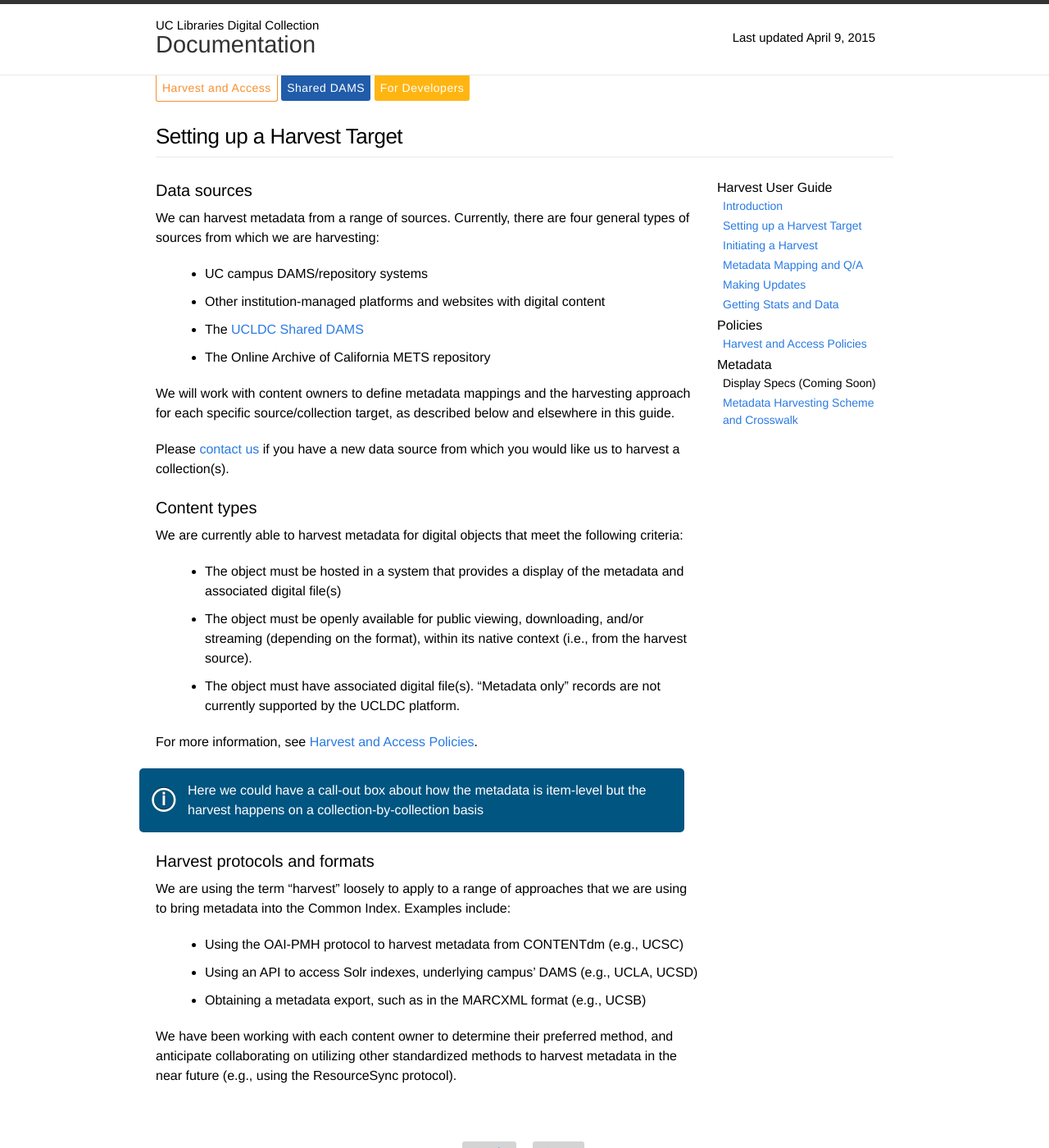
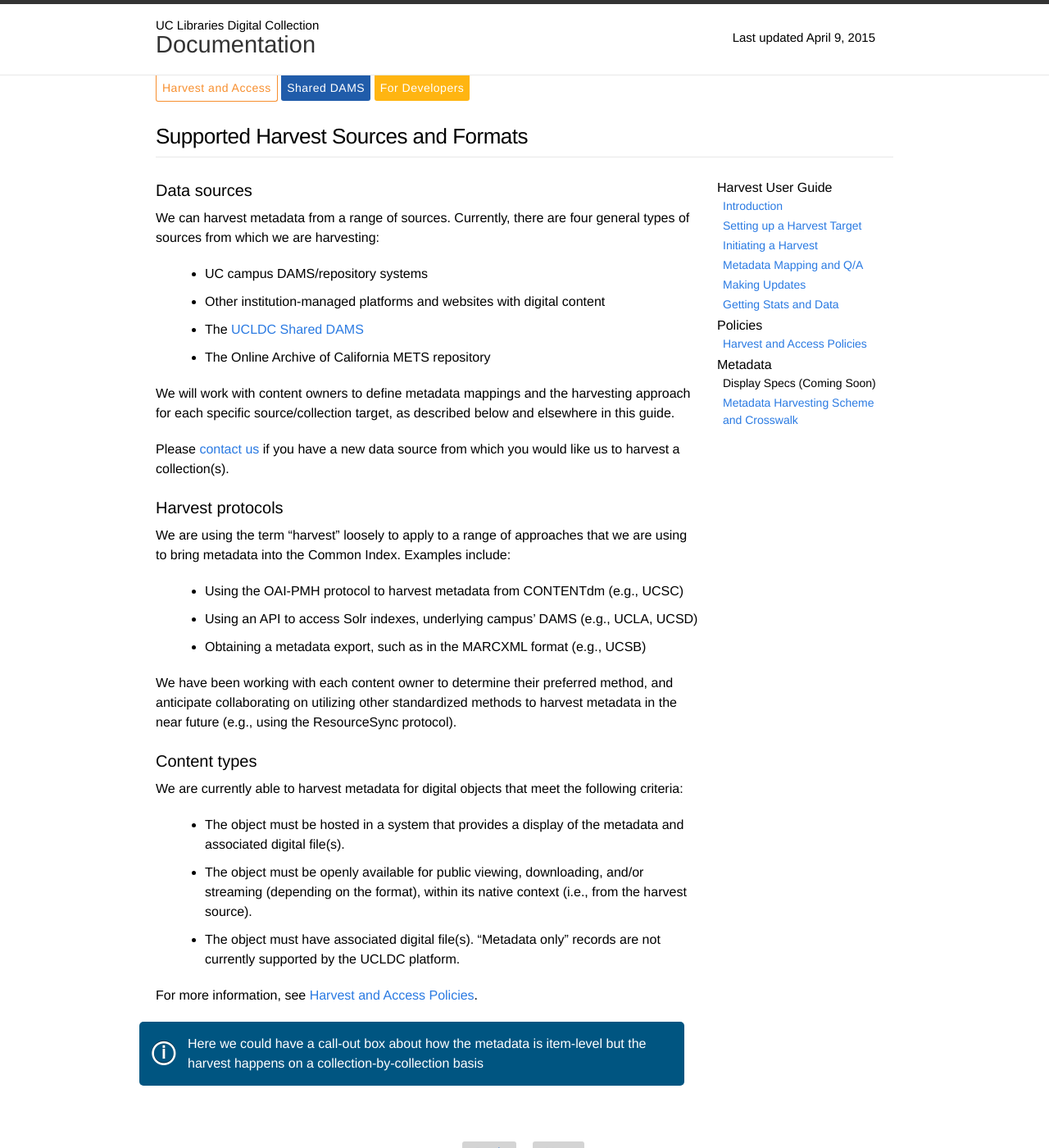
Before and after one commit to ucldc/ucldc-docs, a Jekyll site: the page built from docs/registry/setup.md, in a window 1280 px wide and 1400 px high. Shown: the whole window at 82% size. Built offline with Jekyll 4.4.1, drawn with Linux system fonts in a browser that asks for light colours; nearby versions of some CDN libraries; some of the changed lines change nothing that is shown.

Commit message:
Update setup.md

```diff
--- a/docs/registry/setup.md
+++ b/docs/registry/setup.md
@@ -1,6 +1,6 @@
 ---
 layout: registry-doc
-title: Setting up a Harvest Target
+title: Supported Harvest Sources and Formats
 next_section: registry/start
 prev_section: registry/index
 permalink: /docs/registry/setup/
@@ -19,18 +19,7 @@ We will work with content owners to define metadata mappings and the harvesting
 
 Please [contact us](mailto: ucldc@ucop.edu) if you have a new data source from which you would like us to harvest a collection(s).
 
-##Content types
-We are currently able to harvest metadata for digital objects that meet the following criteria:
-
-- The object must be hosted in a system that provides a display of the metadata and associated digital file(s)
-- The object must be openly available for public viewing, downloading, and/or streaming (depending on the format), within its native context (i.e., from the harvest source).
-- The object must have associated digital file(s). "Metadata only" records are not currently supported by the UCLDC platform.
-
-For more information, see [Harvest and Access Policies]({{ site.url }}{{ site.baseurl }}/docs/registry/access-policies/).
-
-<div class="note"><p>Here we could have a call-out box about how the metadata is item-level but the harvest happens on a collection-by-collection basis</p></div>
-
-##Harvest protocols and formats
+##Harvest protocols
 We are using the term "harvest" loosely to apply to a range of approaches that we are using to bring metadata into the Common Index.  Examples include:
 
 - Using the OAI-PMH protocol to harvest metadata from CONTENTdm (e.g., UCSC)
@@ -38,3 +27,14 @@ We are using the term "harvest" loosely to apply to a range of approaches that w
 - Obtaining a metadata export, such as in the MARCXML format (e.g., UCSB)
 
 We have been working with each content owner to determine their preferred method, and anticipate collaborating on utilizing other standardized methods to harvest metadata in the near future (e.g., using the ResourceSync protocol).
+
+##Content types
+We are currently able to harvest metadata for digital objects that meet the following criteria:
+
+- The object must be hosted in a system that provides a display of the metadata and associated digital file(s).
+- The object must be openly available for public viewing, downloading, and/or streaming (depending on the format), within its native context (i.e., from the harvest source).
+- The object must have associated digital file(s). "Metadata only" records are not currently supported by the UCLDC platform.
+
+For more information, see [Harvest and Access Policies]({{ site.url }}{{ site.baseurl }}/docs/registry/access-policies/).
+
+<div class="note"><p>Here we could have a call-out box about how the metadata is item-level but the harvest happens on a collection-by-collection basis</p></div>
```
